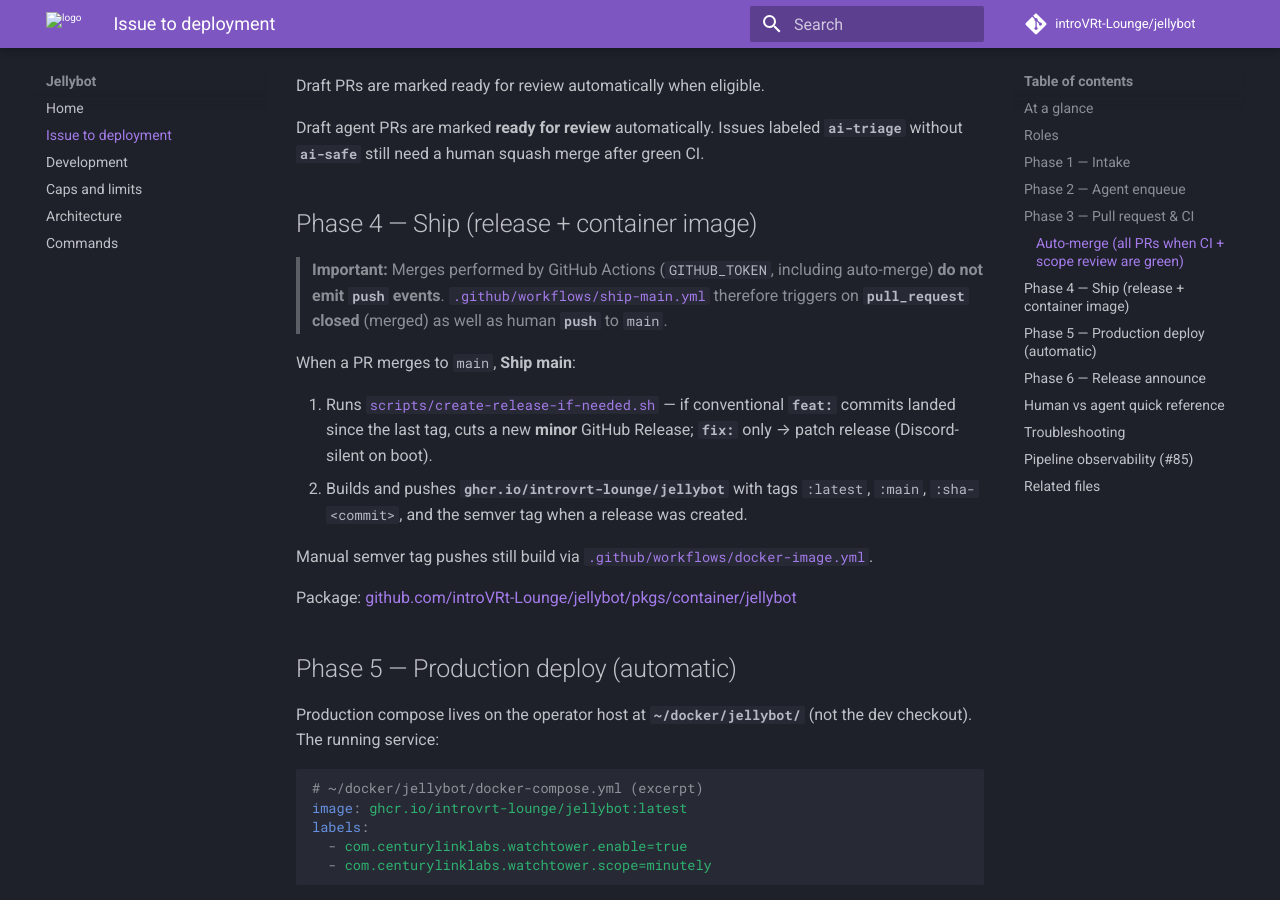
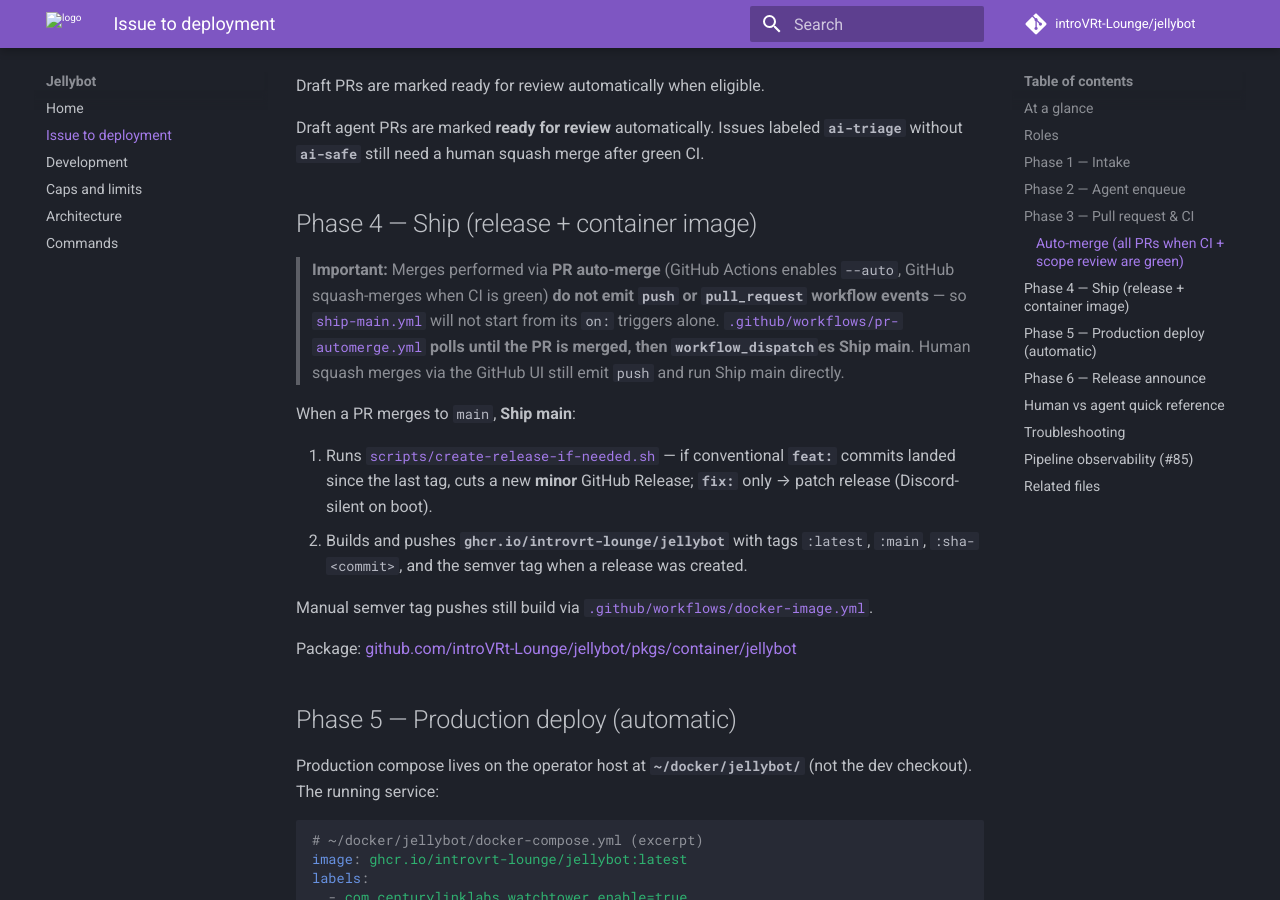
Before and after one commit to introVRt-Lounge/jellybot, an MkDocs documentation site: the page built from docs/ISSUE_TO_DEPLOYMENT.md, in a window 1280 px wide and 900 px high, scrolled down 3884 px. Built offline with MkDocs 1.6.1 and Material for MkDocs 9.7.7, drawn with Linux system fonts in a browser that asks for light colours; comment, search, counter and statistics services are not loaded.

Commit message:
fix(ci): dispatch ship-main after auto-merge completes (#161)
GitHub suppresses push and pull_request workflow events for PRs merged
via Actions auto-merge, so ship-main never ran despite the documented
pull_request:closed trigger. Poll until merge, then workflow_dispatch.

Co-authored-by: Cursor <cursoragent@cursor.com>

```diff
--- a/docs/ISSUE_TO_DEPLOYMENT.md
+++ b/docs/ISSUE_TO_DEPLOYMENT.md
@@ -129,7 +129,7 @@ Draft agent PRs are marked **ready for review** automatically. Issues labeled **
 
 ## Phase 4 — Ship (release + container image)
 
-> **Important:** Merges performed by GitHub Actions (`GITHUB_TOKEN`, including auto-merge) **do not emit `push` events**. [`.github/workflows/ship-main.yml`](../.github/workflows/ship-main.yml) therefore triggers on **`pull_request` closed** (merged) as well as human **`push`** to `main`.
+> **Important:** Merges performed via **PR auto-merge** (GitHub Actions enables `--auto`, GitHub squash-merges when CI is green) **do not emit `push` or `pull_request` workflow events** — so [`ship-main.yml`](../.github/workflows/ship-main.yml) will not start from its `on:` triggers alone. [`.github/workflows/pr-automerge.yml`](../.github/workflows/pr-automerge.yml) **polls until the PR is merged, then `workflow_dispatch`es Ship main**. Human squash merges via the GitHub UI still emit `push` and run Ship main directly.
 
 When a PR merges to `main`, **Ship main**:
 
```
Also changed, not shown: 2 other files.
